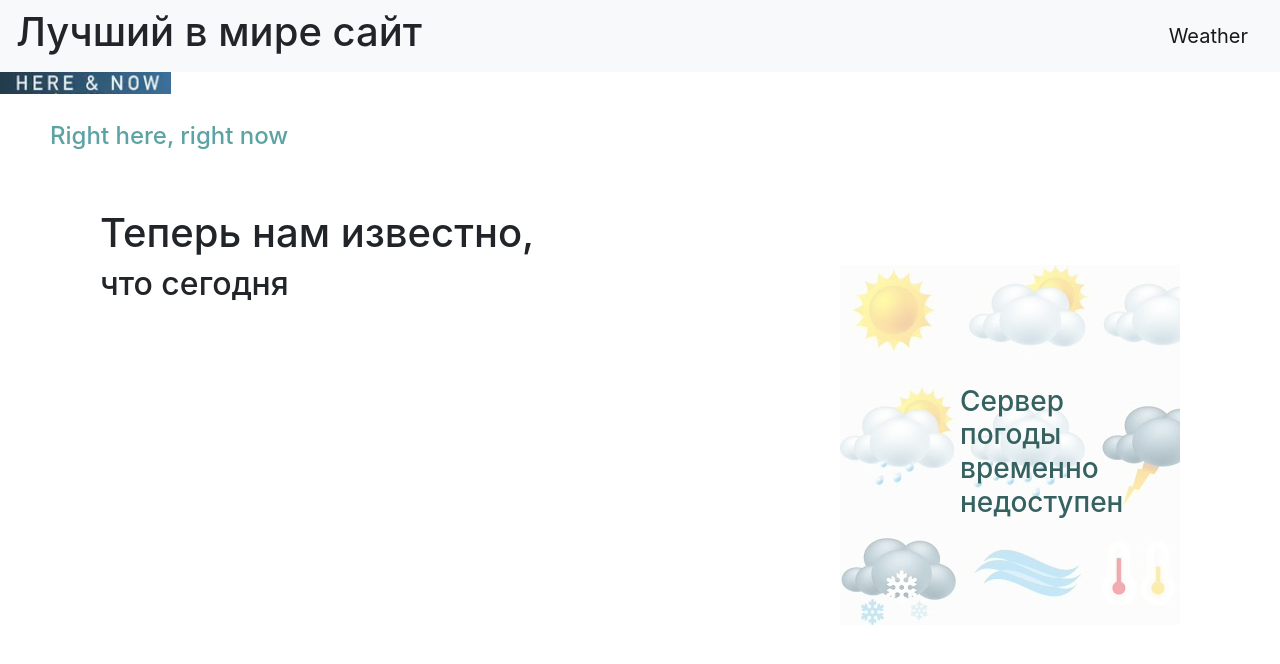
After one commit to mckater/weather, a Flask app: page /index in a window 1280 px wide. The commit adds this page. Shown: the top 664 px of the page. Run offline with Flask 2, Linux system fonts and the light colour scheme; data that the repository does not hold is empty; some libraries are stand-ins or nearby versions.

Commit message:
plus template plus bootstrap plus wtform

```diff
--- a/server.py
+++ b/server.py
@@ -1,10 +1,39 @@
-from flask import Flask, render_template
+from flask import Flask, redirect, render_template
 from weather import weather_by_city
+from flask_wtf import FlaskForm
+from wtforms import StringField, PasswordField, BooleanField, SubmitField
+from wtforms.validators import DataRequired
+
 
 app = Flask(__name__)
+app.config['SECRET_KEY'] = 'yandexlyceum_secret_key'
 
-# http://api.worldweatheronline.com/premium/v1/weather.ashx?key=5d20b324861d406ab66183759221911&q=Moscow,Russia&format=json&num_of_days=1&lang=ru
+
+class LoginForm(FlaskForm):
+    username = StringField('Пользователь', validators=[DataRequired()])
+    password = PasswordField('Пароль', validators=[DataRequired()])
+    submit = SubmitField('Доступ')
+
+
+@app.route('/login', methods=['GET', 'POST'])
+def login():
+    form = LoginForm()
+    if form.validate_on_submit():
+        return redirect('/index')
+    return render_template('login.html', title='Получить доступ', form=form)
+
+
 @app.route('/')
+def login_():
+    return redirect('/login')
+
+
+# @app.route('/success')
+# def success():
+#     return render_template('index.html')
+
+
+@app.route('/index')
 def index():
     page_title = 'Прогноз погоды'
     weather = weather_by_city('Moscow,Russia')
@@ -12,15 +41,9 @@
         weather_txt = 'В Москве {}, {}. Ощущается как {}'.format(*weather)
     else:
         weather_txt = 'Сервер погоды временно недоступен'
-    # return f'''
-    # <html>
-    #     <title>Прогноз погоды</title>
-    #     <body><h1>{weather_txt}</h1></body>
-    # </html>
-    # '''
     return render_template('index.html', page_title=page_title, weather_text=weather_txt)
 
 
 if __name__ == '__main__':
-    app.run()
+    app.run(port=8080, host='127.0.0.1')
     # app.run(debug=True)
--- /dev/null
+++ b/static/css/style.css
@@ -0,0 +1,27 @@
+form.login_form {
+    margin-left: auto;
+    margin-right: auto;
+    max-width: 450px;
+    background-color: #FFFFFF;
+    border: 1px solid gray;
+    border-radius: 5px;
+    padding: 10px;
+}
+h3 {
+    background: url(/static/images/access.jpg) no-repeat;
+    color: #366161;
+    padding: 120px;
+}
+h4 {
+    background: url(/static/images/pic.png) no-repeat;
+    color: #5da3a3;
+    padding: 50px;
+}
+p {
+    font-size: 18pt;
+}
+}
+h1.access {
+    background: url(/static/images/access.jpg) no-repeat;
+    padding-left: 60pt;
+}
--- /dev/null
+++ b/templates/base.html
@@ -0,0 +1,29 @@
+<!doctype html>
+<html lang="ru">
+<head>
+    <link rel="icon" type="image/x-icon" href="./static/images/favicon.ico">
+    <meta charset="UTF-8">
+    <meta name="viewport" content="width=device-width, initial-scale=1, shrink-to-fit=no">
+    <link rel="stylesheet" href="https://stackpath.bootstrapcdn.com/bootstrap/4.4.1/css/bootstrap.min.css"
+          integrity="sha384-Vkoo8x4CGsO3+Hhxv8T/Q5PaXtkKtu6ug5TOeNV6gBiFeWPGFN9MuhOf23Q9Ifjh" crossorigin="anonymous">
+    <link rel="stylesheet" type="text/css" href="/static/css/style.css"/>
+    <title>{{ page_title }}</title>
+    <!--    <link href="https://cdn.jsdelivr.net/npm/bootstrap@5.2.2/dist/css/bootstrap.min.css" rel="stylesheet"-->
+    <!--          integrity="sha384-Zenh87qX5JnK2Jl0vWa8Ck2rdkQ2Bzep5IDxbcnCeuOxjzrPF/et3URy9Bv1WTRi" crossorigin="anonymous">-->
+</head>
+<body>
+  <header>
+    <nav class="navbar navbar-light bg-light">
+        <h1>Лучший в мире сайт</h1>
+        <a class="navbar-brand" href="#">Weather</a>
+    </nav>
+    <h4>Right here, right now</h4>
+  </header>
+
+<!-- Begin page content -->
+<main role="main" class="container">
+    {% block content %}{% endblock %}
+</main>
+</body>
+
+</html>
--- a/templates/index.html
+++ b/templates/index.html
@@ -1,20 +1,12 @@
-<!doctype html>
-<html lang="ru">
-<head>
-    <meta charset="utf-8">
-    <meta name="viewport" content="width=device-width, initial-scale=1">
-    <!--    <link rel="stylesheet" href="https://cdn.jsdelivr.net/npm/bootstrap@5.2.2/dist/css/bootstrap.min.css" integrity="sha384-Zenh87qX5JnK2Jl0vWa8Ck2rdkQ2Bzep5IDxbcnCeuOxjzrPF/et3URy9Bv1WTRi" crossorigin="anonymous" >-->
-    <title>{{ page_title }}</title>
-    <link href="https://cdn.jsdelivr.net/npm/bootstrap@5.2.2/dist/css/bootstrap.min.css" rel="stylesheet"
-          integrity="sha384-Zenh87qX5JnK2Jl0vWa8Ck2rdkQ2Bzep5IDxbcnCeuOxjzrPF/et3URy9Bv1WTRi" crossorigin="anonymous">
-</head>
-<body>
+{% extends "base.html" %}
+
+{% block content %}
 <div class="container">
-    <h1>Лучший в мире сайт</h1>
+    <h1>Теперь нам известно,</h1>
 
     <div class="row">
         <div class="col-8">
-            <h2>Сегодня нас ожидает</h2>
+            <h2>что сегодня</h2>
         </div>
             <br>
             <div class="col-4">
@@ -23,12 +15,5 @@
 
     </div>
 </div>
-</body>
-</html>
 
-<!--<html>-->
-<!--    <title>{{ page_title }}</title>-->
-<!--    <body>-->
-<!--        <h1>{{ weather_text }}</h1>-->
-<!--    </body>-->
-<!--</html>-->
+{% endblock %}
--- a/weather.py
+++ b/weather.py
@@ -2,7 +2,7 @@
 
 
 def weather_by_city(city_name):
-    weather_url = 'http://api.worldweatheronline.com/premium/v1/weather.ashx'
+    weather_url = 'ht_tp://api.worldweatheronline.com/premium/v1/weather.ashx'
     params = {
         'key': '5d20b324861d406ab66183759221911',
         'q': city_name,
```
Also changed, not shown: templates/login.html (added, +27 -0 lines), static/images/access.jpg (added), static/images/favicon.ico (renamed from favicon.ico), static/images/pic.png (added).
